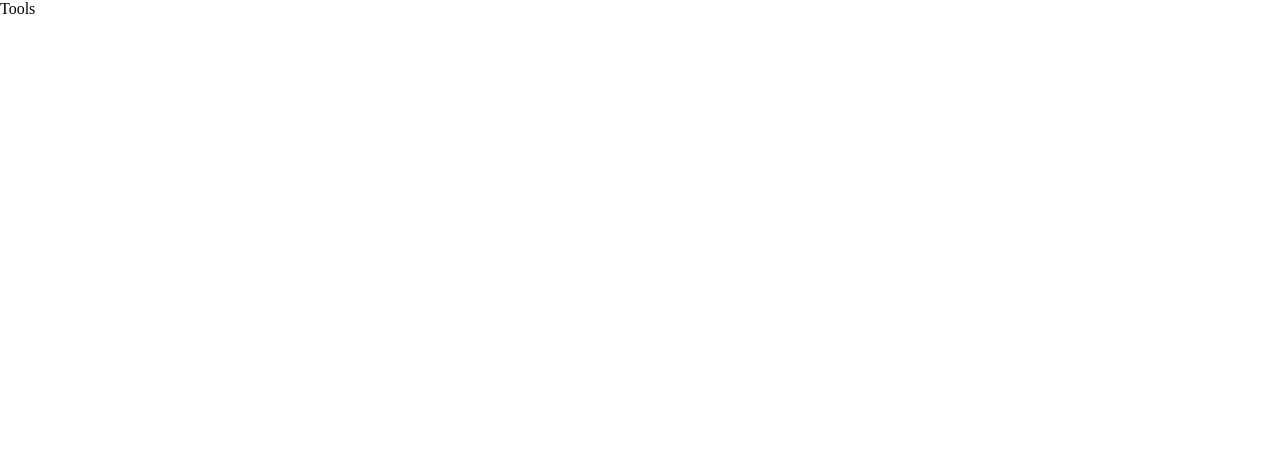
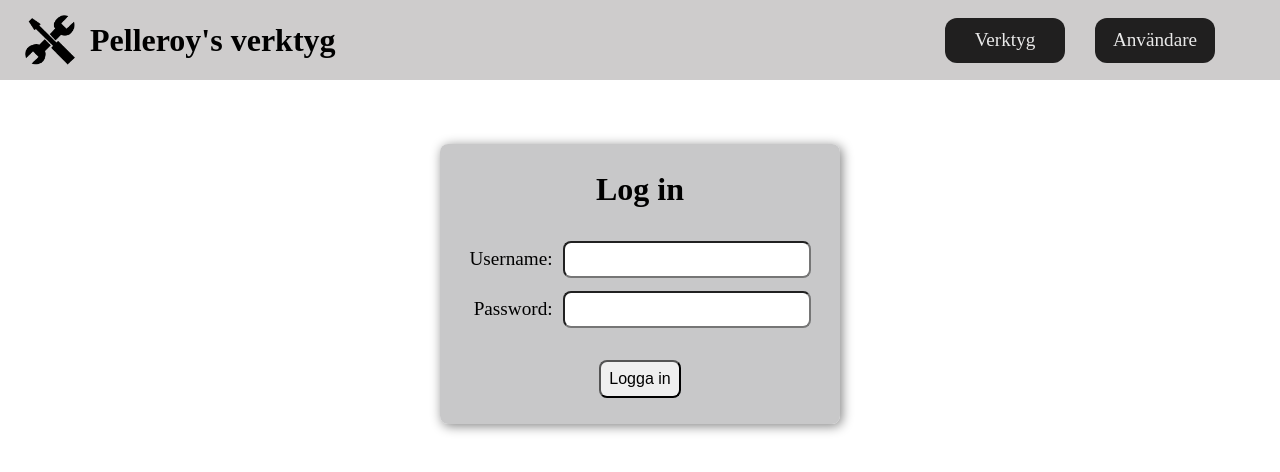
Before and after one commit to RealGobi/pelleroy, a React (Create React App) app: page / in a window 1280 px wide. Shown: the top 472 px of the page. Built offline with nearby package versions, Linux system fonts and the light colour scheme.

Commit message:
assigment 2

```diff
--- a/src/App.tsx
+++ b/src/App.tsx
@@ -1,9 +1,17 @@
+import { Header } from './components/Header';
+import { Routes } from './routes/Routes';
+import { AuthProvider } from './shared/provider/Auth-provider';
+
 import './App.css';
 
 function App() {
   return (
     <div className="App">
-    Tools
+      <AuthProvider>
+        <Routes>
+          <Header />
+        </Routes>
+      </AuthProvider>
     </div>
   );
 }
--- a/src/components/Header.tsx
+++ b/src/components/Header.tsx
@@ -1,8 +1,37 @@
+import { useContext } from 'react';
+import { useHistory } from 'react-router-dom';
+
+import RoutingPath from '../routes/RoutingPath';
+import { AuthContext } from '../shared/provider/Auth-provider';
+
+import logo from '../shared/images/logo.png';
+import './header.css';
 
 export const Header = () => {
+  const history = useHistory();
+  const [auth, setAuth ] = useContext(AuthContext);
+
+  const logOut = () => {
+    setAuth(null);
+    localStorage.clear();
+    history.push(RoutingPath.LoginView);
+  };
+
   return (
-    <div>
-      huvud
+    <div className="header">
+      <div className="logo-title">
+        <img onClick={()=> history.push(RoutingPath.ToolsView)} src={logo} alt="Logga" />
+        <h1>Pelleroy's verktyg</h1>
+      </div>
+      <div className="user">
+        {auth && <span className="greeting" ><h4>Välkommen</h4><h3>{auth}</h3><p onClick={()=>logOut()} style={{fontSize:".8rem", margin:"2px", cursor:"pointer"}}>Logga ut</p></span>}
+      </div>
+      <nav className="nav">
+        <ul>
+          <li onClick={()=> history.push(RoutingPath.ToolsView)}>Verktyg</li>
+          <li onClick={()=> history.push(RoutingPath.UserBoardView)}>Användare</li>
+        </ul>
+      </nav>
     </div>
   )
 }
--- /dev/null
+++ b/src/components/header.css
@@ -0,0 +1,66 @@
+
+.header {
+  background-color: #cecccc;
+  width: 100vw;
+  height: 80px;
+  display: grid;
+  grid-template-columns: 1fr auto 1fr;
+  grid-template-areas:
+  "logo user nav" ;
+}
+
+.logo-title {
+  grid-area: logo;
+  display: flex;
+  justify-content: flex-start;
+  align-items: center;
+}
+
+.logo-title img {
+  width: 50px;
+  margin: 15px 15px 15px 25px;
+  cursor: pointer;
+}
+
+.user {
+  grid-area: user;
+  display: flex;
+  align-items: center;
+  color: rgba(53, 37, 37, 0.747);
+}
+
+nav {
+  grid-area: nav;
+}
+
+nav ul {
+  display: flex;
+  justify-content: flex-end;
+  align-items: center;
+  list-style: none;
+  margin-right: 50px;
+  height: 100%;
+}
+
+nav ul li {
+  margin: 15px;
+  width: 120px;
+  height: 45px;
+  font-size: 1.2rem;
+  background-color: rgb(32, 31, 31);
+  color: rgb(233, 233, 233);
+  border-radius: 12px;
+  display: flex;
+  justify-content: center;
+  align-items: center;
+  cursor: pointer;
+}
+
+nav ul li:hover {
+  background-color: #e5ec63;
+  color:  rgb(32, 31, 31);
+}
+
+.greeting {
+  text-align: center;
+}
--- a/src/routes/Routes.tsx
+++ b/src/routes/Routes.tsx
@@ -1,14 +1,37 @@
+import { useEffect, useContext } from 'react';
 import { BrowserRouter as Router, Switch, Route } from 'react-router-dom';
-import { Tools } from '../views/Tools';
-import { UserBoard } from '../views/UserBoard';
+import { AuthContext } from '../shared/provider/Auth-provider';
+import { LoginView } from '../views/LoginView';
+import { ToolsView } from '../views/ToolsView';
+import { UserBoardView } from '../views/UserBoardView';
 import RoutingPath from './RoutingPath';
 
-export const Routes = () => {
+export const Routes = (props: { children?: React.ReactChild }) => {
+  const { children } = props;
+	const [auth, setAuth] = useContext(AuthContext);
+
+  useEffect(() => {
+		const loc = localStorage.getItem('username');
+			if (loc) {
+				setAuth(loc);
+			}
+	},[setAuth]);
+
+  const blockeRouteIfAuth = (navToViewIfAuth: React.FC) => {
+    return auth ? ToolsView : navToViewIfAuth;
+ };
+
+ const authNeeded = (navToViewIfAuth: React.FC) => {
+    return auth ? navToViewIfAuth : LoginView;
+ };
+
   return (
     <Router>
+      	{children}
       <Switch>
-        <Route exact path={RoutingPath.UserBoard} component={UserBoard} />
-        <Route component={Tools} />
+        <Route exact path={RoutingPath.UserBoardView} component={authNeeded(UserBoardView)} />
+        <Route exact path={RoutingPath.ToolsView} component={authNeeded(ToolsView)} />
+        <Route component={blockeRouteIfAuth(LoginView)} />
       </Switch>
     </Router>
   )
--- a/src/routes/RoutingPath.ts
+++ b/src/routes/RoutingPath.ts
@@ -1,6 +1,10 @@
 
-const UserBoard: string = '/user-board';
+const UserBoardView: string = '/user-board';
+const ToolsView: string = '/tools';
+const LoginView: string = '/';
 
 export default {
-  UserBoard
+  UserBoardView,
+  ToolsView,
+  LoginView
 }
--- /dev/null
+++ b/src/shared/provider/Auth-provider.tsx
@@ -0,0 +1,14 @@
+import React, { useState, createContext } from 'react';
+
+export const AuthContext = createContext<any>(null);
+
+export const AuthProvider = (props: {children?: React.ReactChild}) => {
+  const [auth, setAuth] = useState();
+  const { children } = props;
+
+  return (
+    <AuthContext.Provider value={[auth, setAuth]}>
+      {children}
+    </AuthContext.Provider>
+  )
+};
--- /dev/null
+++ b/src/views/LoginView.tsx
@@ -0,0 +1,52 @@
+import { useContext, useState } from "react";
+import { AuthContext } from '../shared/provider/Auth-provider';
+import { useHistory } from 'react-router-dom';
+import RoutingPath from "../routes/RoutingPath";
+
+import './login.css'
+
+export const LoginView = () => {
+const [,setAuth] = useContext(AuthContext);
+const [user, setUser] = useState({name:'', password:''});
+const history = useHistory();
+
+
+const logInHandler = () => {
+  setAuth(user.name);
+  localStorage.setItem('username', user.name);
+  history.push(RoutingPath.ToolsView);
+};
+
+const changeHandler = (e: { target: { name: string; value: string; }; }) => {
+    const { name, value } = e.target;
+    setUser(prevState => ({
+        ...prevState,
+        [name]: value
+    }));
+};
+
+  return (
+    <div className="login-view">
+      <div className="card">
+        <div className="title">
+          <h1>Log in</h1>
+        </div>
+        <div className="text-name">
+           Username:
+        </div>
+        <div className="input-name">
+            <input name='name' value={user.name} type='text' onChange={changeHandler} />
+        </div>
+        <div className="text-password">
+          Password:
+        </div>
+        <div className="input-password">
+          <input name="password" value={user.password} type='password' onChange={changeHandler} />
+        </div>
+        <div className="button">
+          <button onClick={()=> logInHandler()}>Logga in</button>
+        </div>
+      </div>
+    </div>
+  );
+};
--- a/src/views/Tools.tsx
+++ b/src/views/ToolsView.tsx
@@ -1,5 +1,5 @@
 
-export const Tools = () => {
+export const ToolsView = () => {
   return (
     <div>
       Tools
--- a/src/views/UserBoard.tsx
+++ b/src/views/UserBoardView.tsx
@@ -1,6 +1,6 @@
 
 
-export const UserBoard = () => {
+export const UserBoardView = () => {
   return (
     <div>
       User board
--- /dev/null
+++ b/src/views/login.css
@@ -0,0 +1,84 @@
+
+.login-view {
+  display: flex;
+  justify-content: center;
+  align-items: center;
+}
+
+.card {
+  margin: 5%;
+  width: 400px;
+  height: auto;
+  background:rgba(196, 196, 197, 0.927);
+  border-radius: 8px;
+  box-shadow: 2px 2px 12px grey;
+  display: grid;
+  grid-template-columns: auto;
+  grid-template-rows:90px 50px 50px 90px;
+  grid-template-areas:
+  "title title"
+  "text-name input-name"
+  "text-password input-password"
+  "button button"
+  ;
+}
+
+.title {
+  grid-area: title;
+}
+
+.text-name {
+  grid-area: text-name;
+}
+
+.text-password {
+  grid-area: text-password;
+}
+
+.input-name {
+  grid-area: input-name;
+  display: flex;
+  align-items: center;
+}
+
+.input-password {
+  grid-area: input-password;
+  display: flex;
+  align-items: center;
+}
+
+.button {
+  grid-area: button;
+}
+
+.button button {
+  padding: 8px;
+  border-radius: 8px;
+  font-size: 1rem;
+}
+
+.title, .button {
+  display: flex;
+  justify-content: center;
+  align-items: center;
+}
+
+.text-name, .text-password {
+  display: flex;
+  align-items: center;
+  justify-content: flex-end;
+  margin-right: 10px;
+  font-size: 1.2rem;
+
+}
+
+.input-name input[type=text], .input-password input[type=password] {
+  border-radius: 8px;
+  padding: 6px;
+  font-size: 18px;
+}
+
+input:focus {
+  outline: none !important;
+  box-shadow: 0 0 3px  rgb(83, 93, 250);
+}
```
Also changed, not shown: src/shared/images/logo.png (added).
